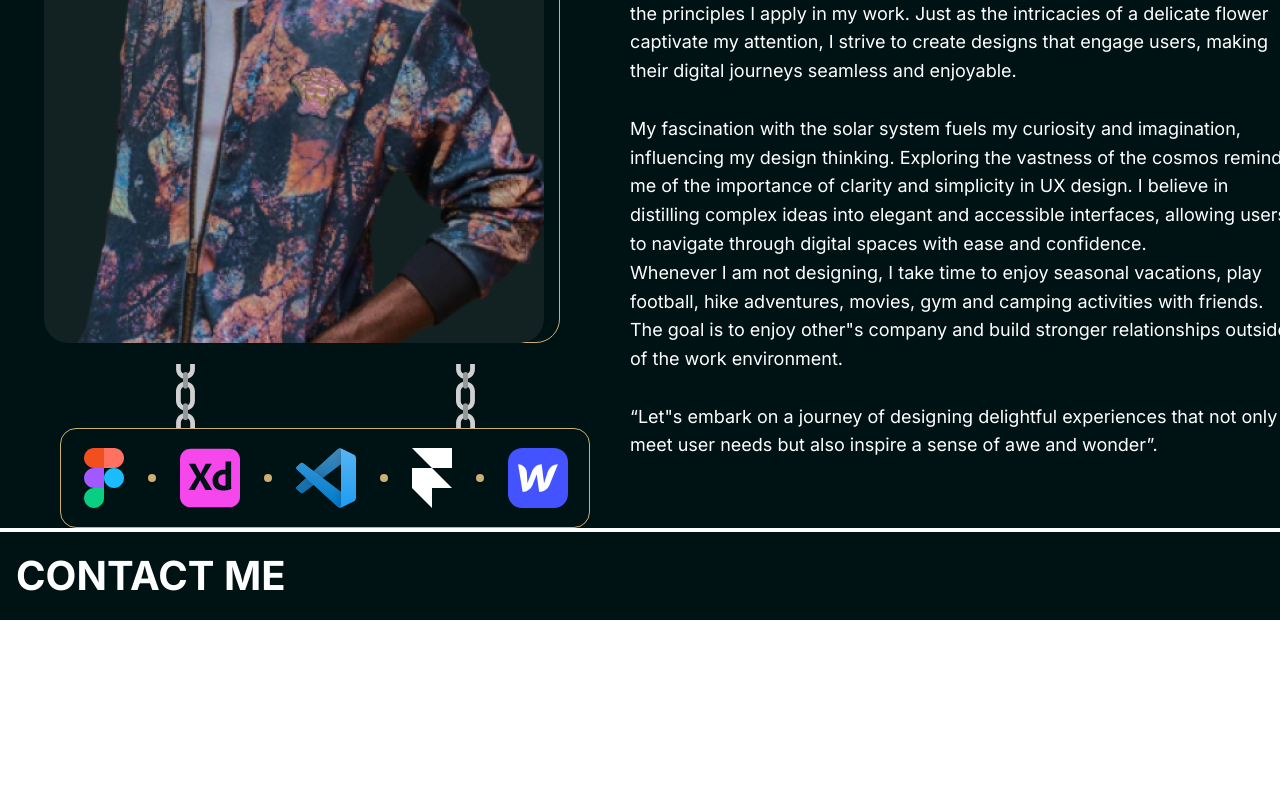
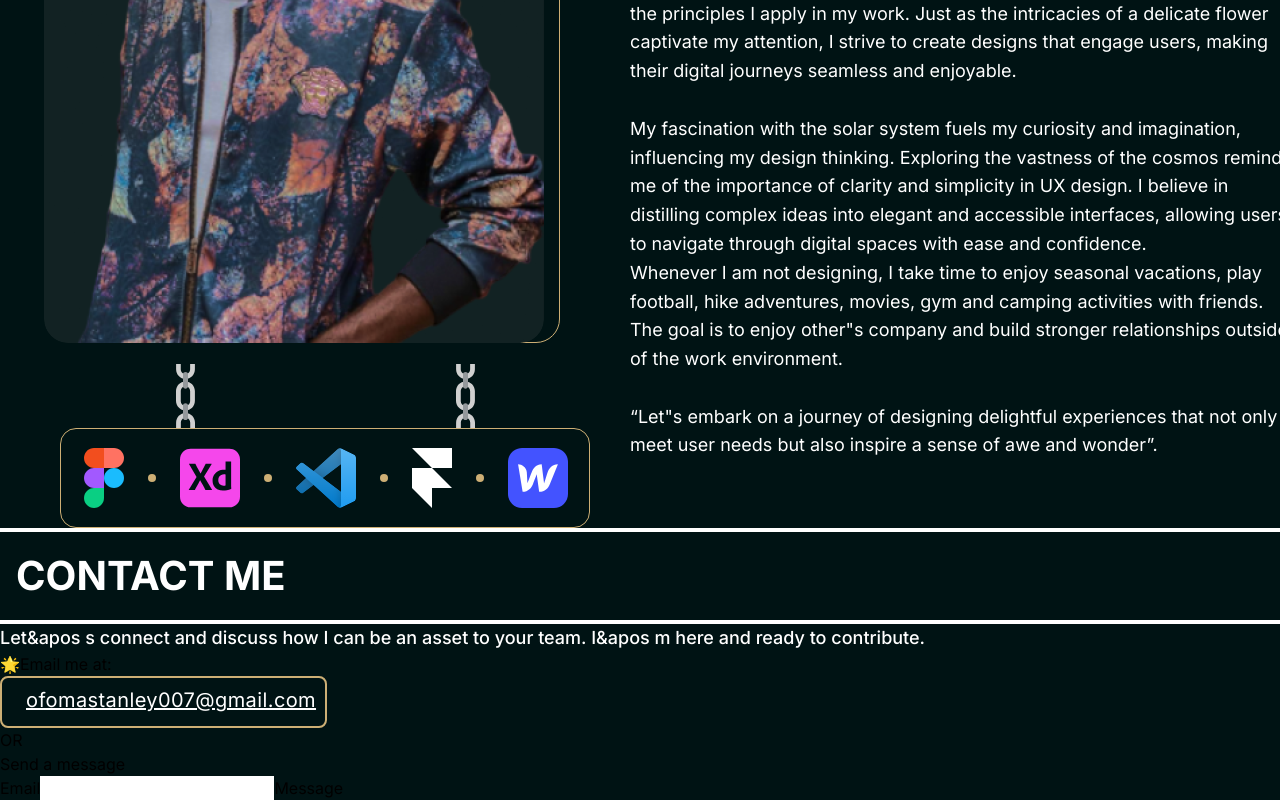
Before and after one commit to Maxwell011/portfolio-design, a Next.js app: page / in a window 1280 px wide. Shown: the part 4117-4917 px from the top of the page. Before the commit the page ends 4741 px from the top, so only its background shows below. Built offline with nearby package versions, Linux system fonts and the light colour scheme.

Commit message:
Update Contact component with additional content

```diff
--- a/src/app/components/Contact.tsx
+++ b/src/app/components/Contact.tsx
@@ -2,11 +2,27 @@ const Contact = () => {
   return (
     <>
       <section>
-      <div className="px-4 py-3 border-y-4 border-y-white border-t-4 border-t-white border-solid">
+        <div className="px-4 py-3 border-y-4 border-y-white border-t-4 border-t-white border-solid">
           <h1 className="text-white text-[40px] font-bold leading-[160%]">
             CONTACT ME
           </h1>
-        </div>      </section>
+        </div>{" "}
+        <p className="text-white text-lg font-medium">
+          Let&apos s connect and discuss how I can be an asset to your team.
+          I&apos m here and ready to contribute.
+        </p>
+        <h2>🌟Email me at:</h2>
+        <div className="h-[52px] w-[327px] px-6 py-2.5 rounded-lg border-2 border-solid border-[#CDAF75]">
+          <h2 className=" text-xl font-normal leading-[normal] tracking-[0.4px] underline text-[#fff]">
+            ofomastanley007@gmail.com
+          </h2>
+        </div>
+        <p>OR</p>
+        <h2>Send a message</h2>
+        <label>Email</label>
+        <input type="text" name="" id="" />
+        <label>Message</label>
+      </section>
     </>
   );
 };
```
